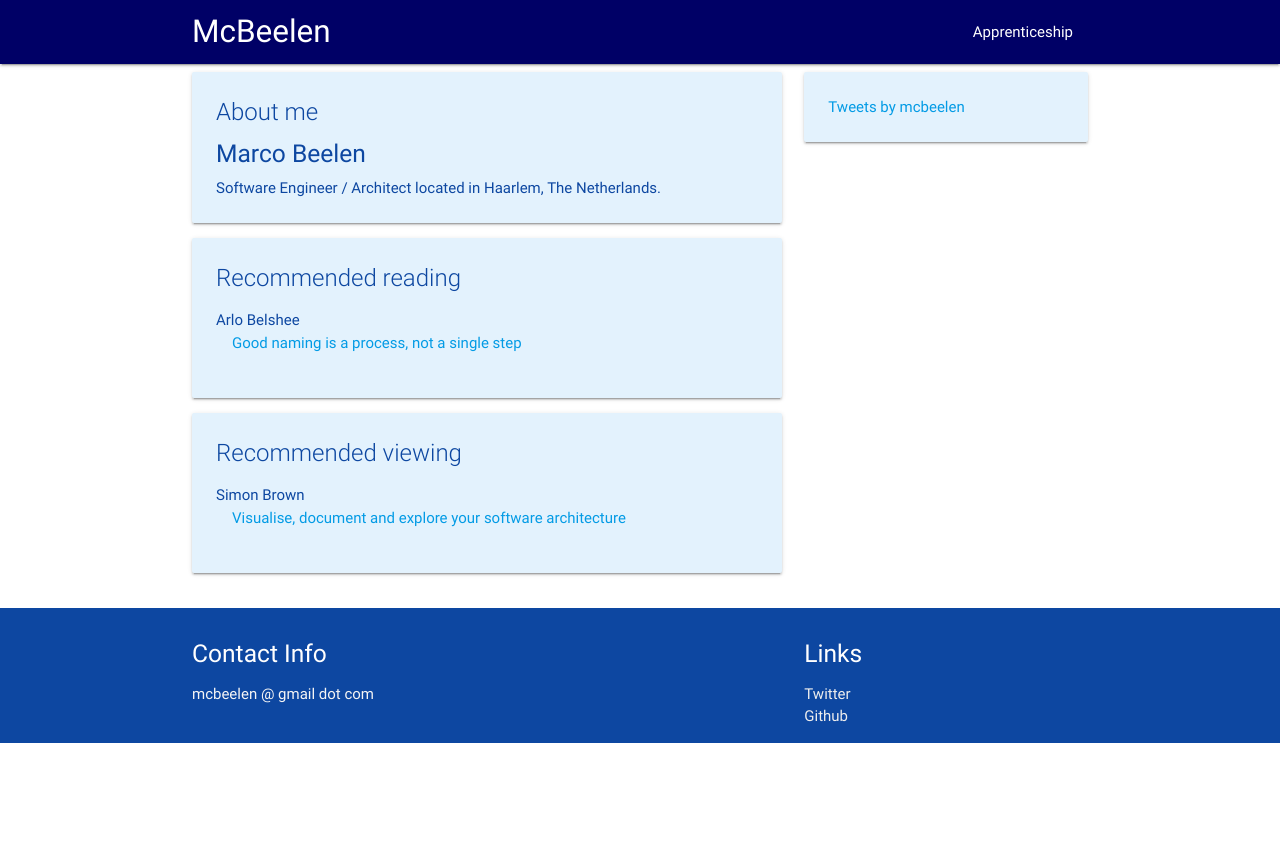
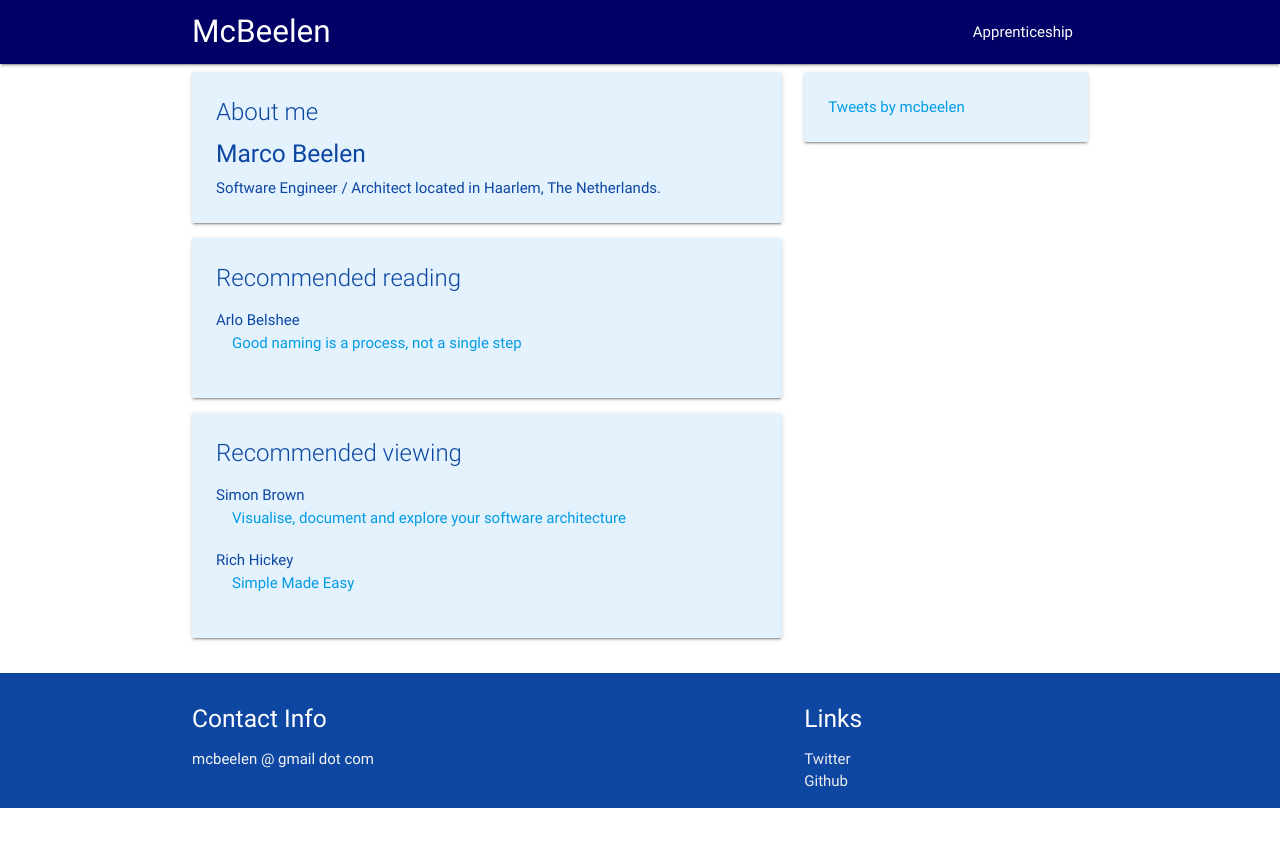
Before and after one commit to mcbeelen/mcbeelen.github.io, a Jekyll site: the page built from index.html, in a window 1280 px wide. Shown: the top 847 px of the page. Built offline with Jekyll 4.4.1, drawn with Linux system fonts in a browser that asks for light colours; comment, search, counter and statistics services are not loaded.

Commit message:
Added link to Simple Made Easy by Rich Hickey

```diff
--- a/index.html
+++ b/index.html
@@ -36,6 +36,10 @@ title: Homepage
                     <dd>
                         <a href="https://www.youtube.com/watch?v=Ym9nhVZs89o">Visualise, document and explore your software architecture</a>
                     </dd>
+					<dt>Rich Hickey</dt>
+					<dd>
+                        <a href="https://www.infoq.com/presentations/Simple-Made-Easy/">Simple Made Easy</a>
+                    </dd>
                 </dl>
             </div>
         </div>
```
